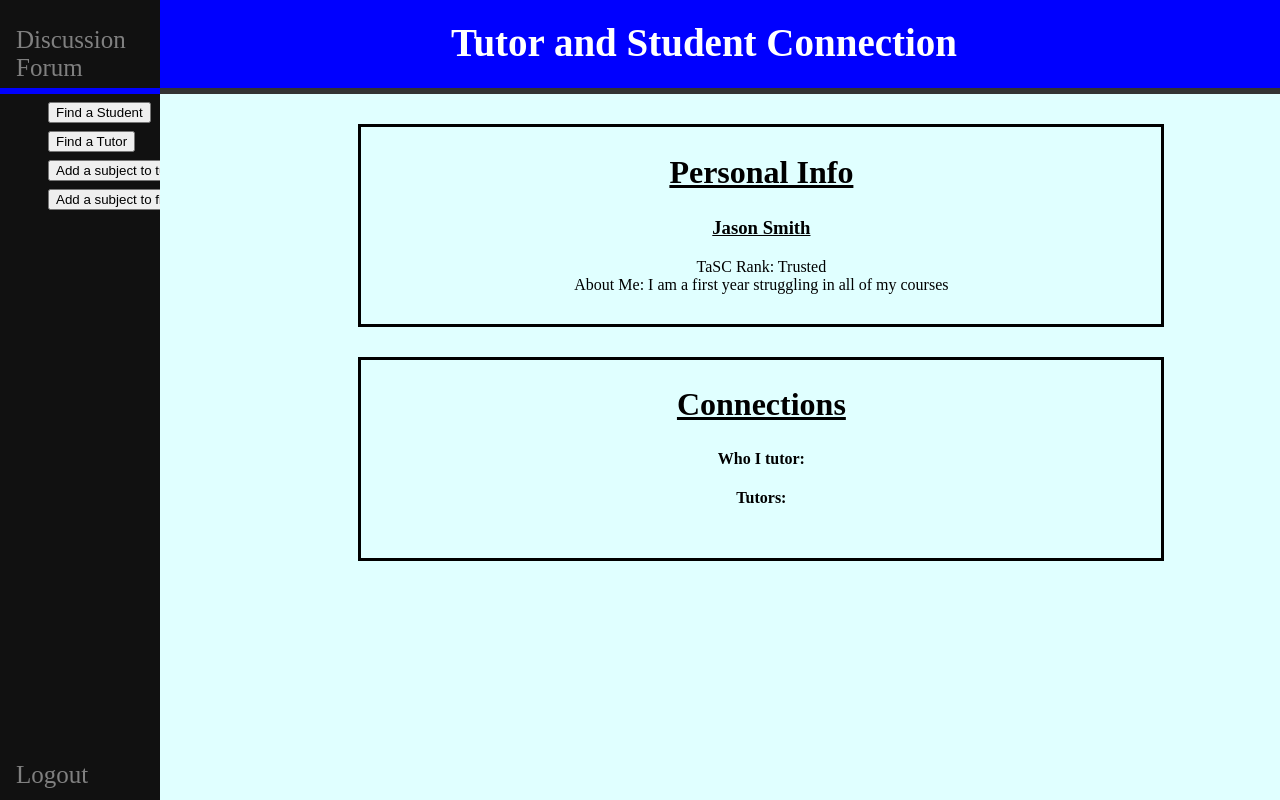
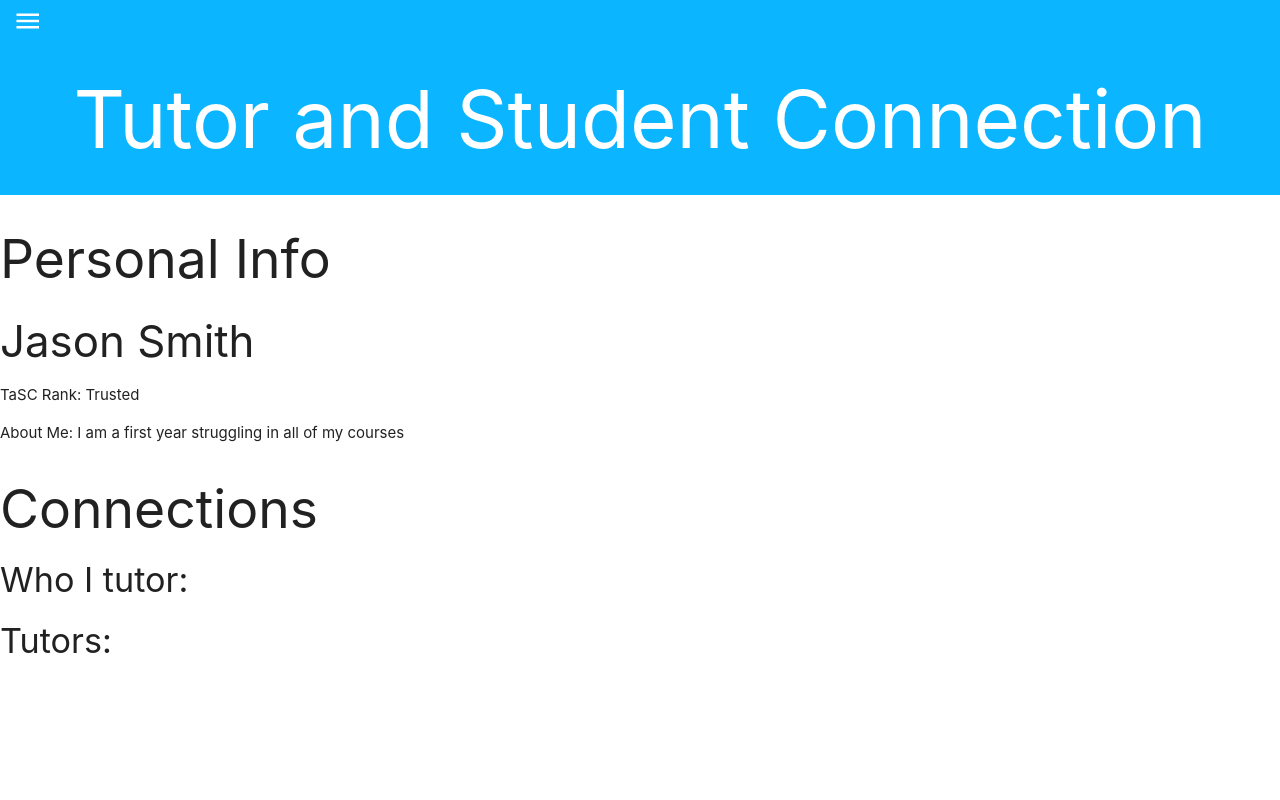
Before and after one commit to jonathankopp/Tutor-and-Student-Connection-TaSC-, a PHP site: page /profile.php in a window 1280 px wide. Run offline with PHP 8.4, Linux system fonts and the light colour scheme; a user stored in the database is signed in; data comes from the database, SQL or seed files in the repository.

Commit message:
some merging action

```diff
--- /dev/null
+++ b/Resources/style.css
@@ -0,0 +1,85 @@
+body{
+    margin: 0;
+}
+
+.main {
+	padding-left:5%;
+	padding-right:5%;
+}
+
+
+nav {
+	background-color:#FFFFFF !important;
+}
+
+.sidenav {
+	 height: 100% !important;
+}
+
+.jumbotron {
+  padding: 0px; /* fills out the jumbotron */
+  background-color: #0cb5ff !important;
+  color:#FFFFFF;
+  margin:0px;
+}
+
+.menu {
+	color:#FFFFFF;
+	margin:0px;
+	padding-left:.5%;
+	padding-top:.5%
+}
+
+.title {
+	text-align:center;
+	padding:2.5%;
+	margin:0px;
+	font-size: 80px;
+}
+
+.bottom {
+	position: absolute;
+    bottom: 0;
+}
+
+.classes {
+	padding: 20px;
+	width:50%;
+	margin:1%;
+	font-size: 100%;
+}
+
+.classes li {
+	padding:5%;
+	margin:1%;
+	border-bottom: 1px solid grey;
+
+}
+.posts {
+	width:50%;
+}
+
+.posts ul {
+	padding:5%;
+	margin:1%;
+	border-bottom: 1px solid grey;
+
+}
+
+.posts ul li {
+	padding:5%;
+	margin:1%;
+}
+
+.wrapper {
+  display: grid;
+  grid-template-columns: 800px 500px;
+  grid-gap: 1px;
+}
+
+.left {
+  font-size: 100%;
+}
+.right {
+	font-size: 100%;
+}
--- a/profile.php
+++ b/profile.php
@@ -10,35 +10,77 @@
 
 <html>
 <head>
-	<title>TaSC Connections</title>
-	<link href="Resources/connect.css" rel="stylesheet" type="text/css"/>
-	<meta http-equiv="Content-Type" content="text/html; charset=UTF-8"/>
-  <script type="text/javascript" src="Resources/jquery-1.4.3.min.js"></script>
+<head>
+	<title>Profile</title>
+	<link href="Resources/style.css" rel="stylesheet" type="text/css"/>
+		<meta http-equiv="Content-Type" content="text/html; charset=UTF-8"/>
+
+		<script type="text/javascript" src="Resources/jquery-1.4.3.min.js"></script>
+		  <!-- Compiled and minified CSS -->
+		<link rel="stylesheet" href="https://cdnjs.cloudflare.com/ajax/libs/materialize/1.0.0/css/materialize.min.css">
+
+		<!-- Compiled and minified JavaScript -->
+		<script src="https://cdnjs.cloudflare.com/ajax/libs/materialize/1.0.0/js/materialize.min.js"></script>
+		  <link href="https://fonts.googleapis.com/icon?family=Material+Icons" rel="stylesheet">
+
+
+		<script>
+		  document.addEventListener('DOMContentLoaded', function() {
+			var elems = document.querySelectorAll('.sidenav');
+			var instances = M.Sidenav.init(elems, options);
+		  });
+		  // Initialize collapsible (uncomment the lines below if you use the dropdown variation)
+		  // var collapsibleElem = document.querySelector('.collapsible');
+		  // var collapsibleInstance = M.Collapsible.init(collapsibleElem, options);
+		  // Or with jQuery
+		  $(document).ready(function(){
+			$('.sidenav').sidenav();
+		  });
+		</script>
+
+</head>
 </head>
 
 
 <body>
-	<h1>
-		<div id="header"> Tutor and Student Connection
+	<ul id="slide-out" class="sidenav">
+		<li><a class="nav-item" href="forum.php">Discussion Forum </a></li>
+		<li><a class="nav-item" href="find.php" name="findstudent" value="Find a Student">Find a Student</a></li>
+		<li><a class="nav-item" href="find.php" name="findtutor" value="Find a Tutor">Find a Tutor</a></li>
+		<li><a class="nav-item" href="addsubject.php">Add a subject to tutor</a></li>
+		<li><a class="nav-item" href="addsubject.php">Add a subject to find help in</a></li>
+		<li><a class="nav-item" href="profile.php">My Profile</a></li>
+		<li><a id="bottom" href="index.php"> Logout </a></li>
+	</ul>
+  <div class="jumbotron">
+		<a href="#" data-target="slide-out" class="sidenav-trigger menu"><i class="small material-icons menu">menu</i></a>
+		<div>
+		  <h1 class="title">Tutor and Student Connection</h1>
 		</div>
-	</h1>
+  </div>
 
+<!--
 	<div class="sidebar">
 		<a id="navlink" href="forum.php"> Discussion Forum </a>
 		<a id="logout" href="index.php"> Logout </a>
 		<form action="find.php" method="post">
 			<input type="submit" name="findstudent" value="Find a Student"/>
 		</form>
+
 		<form action="find.php" method="post">
 			<input type="submit" name="findtutor" value="Find a Tutor"/>
 		</form>
+
 		<form action="addsubject.php" method="post">
 			<input type="submit" name="tutorsubject" value="Add a subject to tutor"/>
 		</form>
+
 		<form action="addsubject.php" method="post">
 			<input type="submit" name="studentsubject" value="Add a subject to find help in"/>
 		</form>
 	</div>
+
+-->
     <div class="connections">
         <h2> Personal Info </h2>
         <?php
--- a/signup.php
+++ b/signup.php
@@ -3,7 +3,7 @@
 <head>
   <meta http-equiv="Content-Type" content="text/html; charset=UTF-8"/>
   <script type="text/javascript" src="resources/jquery-1.4.3.min.js"></script>
-  <link href="Resources/index.css" rel="stylesheet" type="text/css"/>
+  <link href="Resources/style.css" rel="stylesheet" type="text/css"/>
   <script type="text/javascript" src="Scripts/index.js"></script>
   <link rel="stylesheet" href="https://maxcdn.bootstrapcdn.com/bootstrap/4.1.3/css/bootstrap.min.css">
   <script src="https://ajax.googleapis.com/ajax/libs/jquery/3.3.1/jquery.min.js"></script>
```
Also changed, not shown: forum.php (+41 -4 lines).
